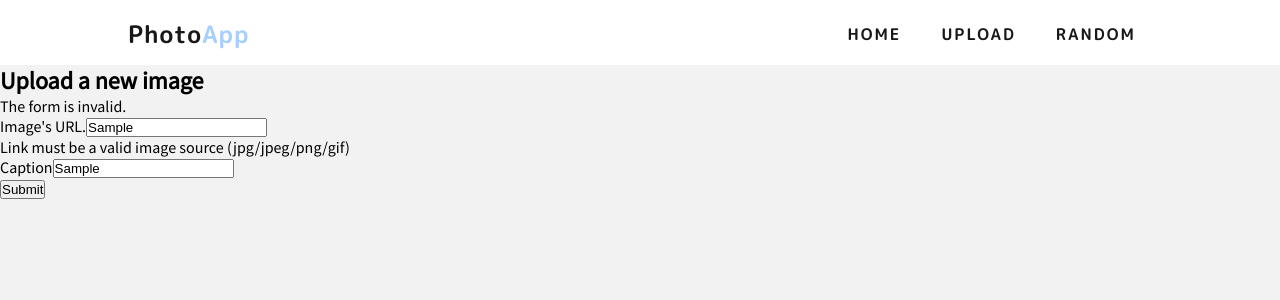
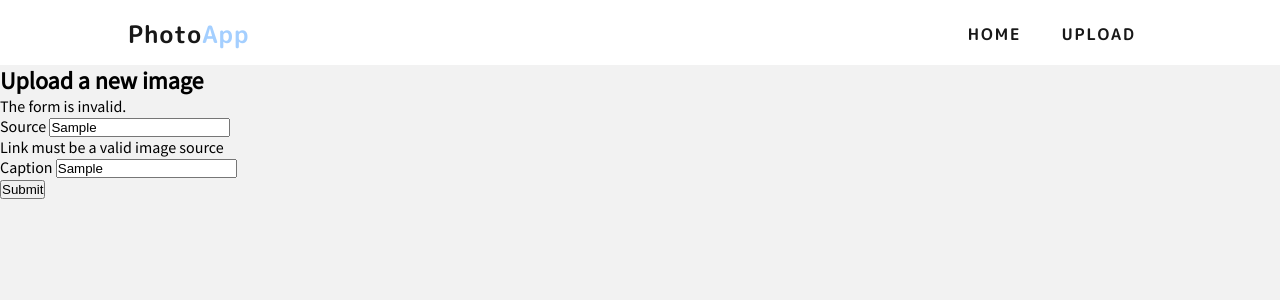
Before and after one commit to tomasmejia/angular-gallery-app, an Angular app: page /upload in a window 1280 px wide. Both pictures are taken after typing "Sample", "Sample" into the empty fields and a click on the button "Submit". Shown: the top 300 px of the page. Built offline with nearby package versions, Linux system fonts and the light colour scheme.

Commit message:
add submit validations to avoid sending empty forms

```diff
--- a/src/app/navbar/navbar.component.html
+++ b/src/app/navbar/navbar.component.html
@@ -4,7 +4,6 @@
     <ul>
       <li><a routerLink="/">Home</a></li>
       <li><a routerLink="/upload">Upload</a></li>
-      <li><a routerLink="/">Random</a></li>
     </ul>
   </nav>
 </header>
--- a/src/app/upload/upload.component.html
+++ b/src/app/upload/upload.component.html
@@ -2,10 +2,10 @@
   <h2>Upload a new image</h2>
   <form class="form" [formGroup]="uploadForm" (ngSubmit)="upload()">
     <div class="form__alert" *ngIf="uploadForm.errors">
-      The form is invalid.
+      <div>The form is invalid.</div>
     </div>
     <div class="form__group">
-      <label for="imageUrl">Image's URL.</label>
+      <label for="imageUrl">Source </label>
       <input
         formControlName="imageUrl"
         id="imageUrl"
@@ -14,19 +14,24 @@
       />
       <div class="form__alert" *ngIf="imageUrl.touched && imageUrl.invalid">
         <div *ngIf="imageUrl.errors['required']">URL is required</div>
-        <div *ngIf="imageUrl.errors['mustBeValidUrl']">Link must be a valid image source (jpg/jpeg/png/gif)</div>
+        <div *ngIf="imageUrl.errors['mustBeValidUrl']">Link must be a valid image source</div>
       </div>
     </div>
     <div class="form__group">
-      <label for="caption">Caption</label>
+      <label for="caption">Caption </label>
       <input
         formControlName="caption"
         type="text"
         id="caption"
         class="form__control"
       />
-      <div *ngIf="caption.touched && caption.invalid">Caption is required</div>
+      <div class="form__alert" *ngIf="caption.touched && caption.invalid">
+        <div>Caption is required</div>
+      </div>
     </div>
     <button>Submit</button>
+    <div class="form__success" *ngIf="wasSubmitted === true">
+      Succesfully submitted.
+    </div>
   </form>
 </section>
--- a/src/app/upload/upload.component.ts
+++ b/src/app/upload/upload.component.ts
@@ -9,6 +9,7 @@ import { ImageService } from '../image.service';
   styleUrls: ['./upload.component.scss']
 })
 export class UploadComponent implements OnInit {
+  wasSubmitted: boolean;
   uploadForm = new FormGroup({
     imageUrl: new FormControl('', [
       Validators.required,
@@ -30,11 +31,12 @@ export class UploadComponent implements OnInit {
   ngOnInit() {}
 
   upload() {
-    if (this.uploadForm.hasError) {
+    if (this.uploadForm.status === 'INVALID') {
       this.uploadForm.setErrors({
         invalidUpload: true
       });
     } else {
+      this.wasSubmitted = true;
       return this.imageService.uploadImage(this.uploadForm.value);
     }
   }
```
Also changed, not shown: 1 other file (tests, documents, lock files or other folders).
